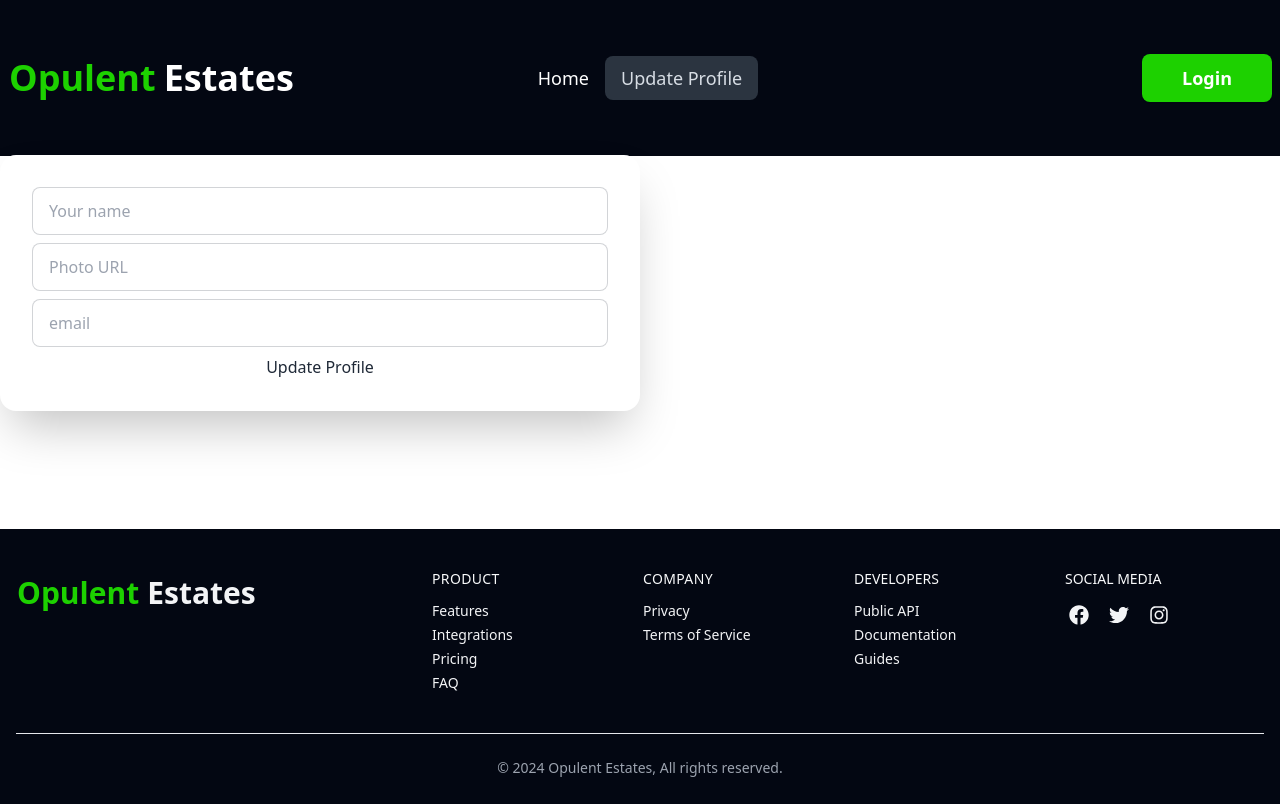
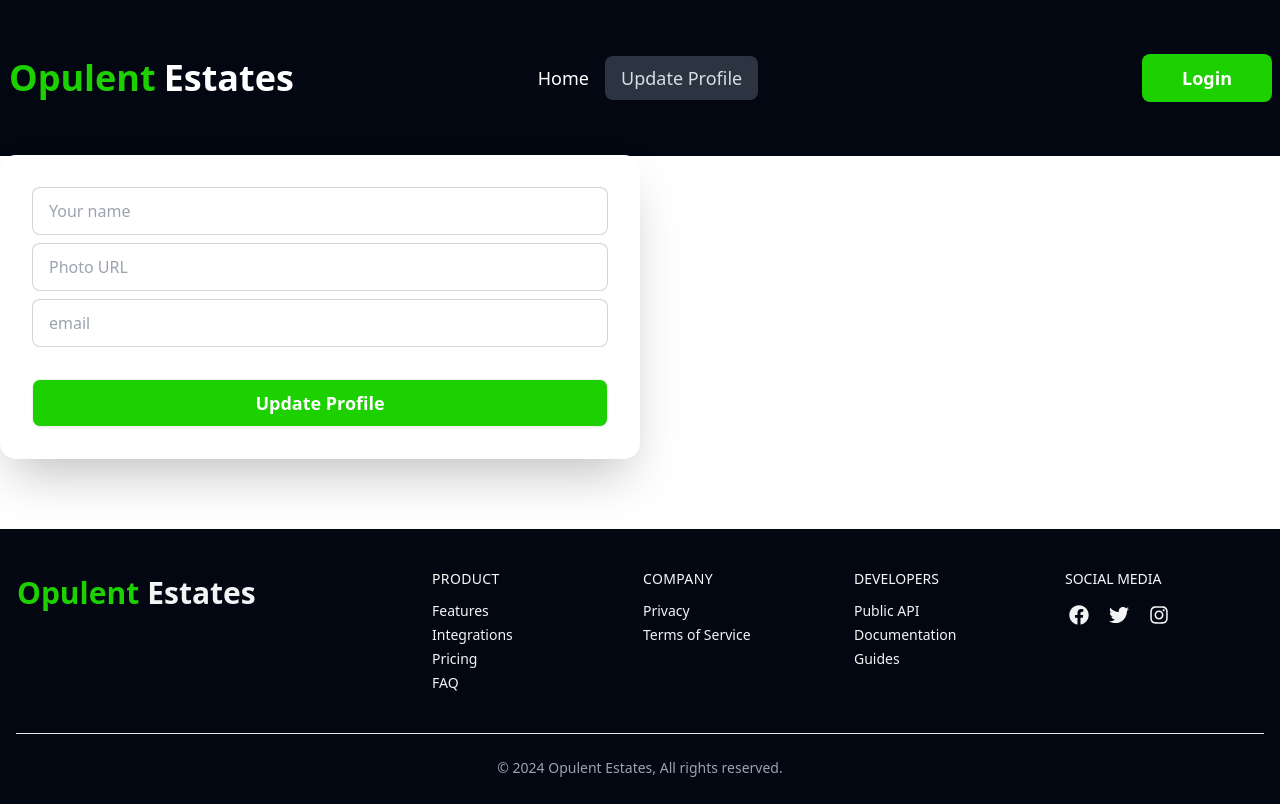
Before and after one commit to Antor4q/opulent-estates, a React (Vite) app: page /updateProfile in a window 1280 px wide. Built offline with nearby package versions, Linux system fonts and the light colour scheme; no server answers.

Commit message:
finished update profile funcionality

```diff
--- a/src/pages/Register/Register.jsx
+++ b/src/pages/Register/Register.jsx
@@ -6,7 +6,7 @@ import { Helmet } from "react-helmet-async";
 
 const Register = () => {
 
-    const {signUp,googleLogin,logOut,githubLogin} = useContext(AuthContext)
+    const {signUp,googleLogin,logOut,githubLogin, profileUpdate} = useContext(AuthContext)
 
     const {
         register,
@@ -17,6 +17,10 @@ const Register = () => {
       const onSubmit = (data) =>{
         signUp(data.email, data.password)
             .then(result => {
+                profileUpdate(data.name, data.photoURL)
+                .then(()=>{
+
+                })
                 logOut();
                 console.log(result.user)
             })
--- a/src/pages/UpdateProfile/UpdateProfile.jsx
+++ b/src/pages/UpdateProfile/UpdateProfile.jsx
@@ -1,44 +1,52 @@
-import { useContext, useState } from "react";
+import { useContext } from "react";
 import { Helmet } from "react-helmet-async";
-import { useForm } from "react-hook-form";
+
 import { AuthContext } from "../../routes/FirebaseContext";
 
 const UpdateProfile = () => {
 
-    const {user,setUser} = useContext(AuthContext)
-    const {name,setName} = useState("")
-    const {photoURL,setPhotoURL} = useState("")
+    const {user,profileUpdate } = useContext(AuthContext)
 
-    const {register,handleSubmit } = useForm()
 
-    const onSubmit = (data) => {
-           setName(data.name || "oops")
-           setPhotoURL(data.image || "oop")
-    }
-    console.log(name, photoURL)
+
+
+   const handleSubmit = (e) => {
+        e.preventDefault()
+        const form = new FormData(e.currentTarget)
+        const name = form.get("name")
+        const photo = form.get("photo")
+        profileUpdate(name, photo)
+        .then(()=>{})
+        .catch(error => {
+            console.log(error)
+        })
+        console.log(name, photo)
+   }
     return (
         <div className="lg:max-w-[1440px] mx-auto lg:h-[calc(100vh-426px)]">
             <Helmet>
                 <title>Opulent Estates | Update Profile</title>
             </Helmet>
           <div className="card shrink-0 w-full  lg:w-2/4 shadow-2xl bg-base-100">
-            <form onSubmit={handleSubmit(onSubmit)} className="card-body">
+            <form onSubmit={handleSubmit} className="card-body">
             <div className="form-control">
 
-                    <input {...register("name", { required: true })} type="text" placeholder="Your name" className="input input-bordered"  />
+                    <input type="text" placeholder="Your name" name="name" defaultValue={user?.displayName} className="input input-bordered"  />
 
                     </div>
                     <div className="form-control">
 
-                    <input {...register("image", { required: true })} type="text" placeholder="Photo URL" className="input input-bordered" />
+                    <input type="text" placeholder="Photo URL" name="photo" defaultValue={user?.photoURL} className="input input-bordered" />
 
                     </div>
                     <div className="form-control">
 
-                    <input {...register("email", { required: true })} type="email" placeholder="email" className="input input-bordered"  />
+                    <input  type="email" placeholder="email" defaultValue={user?.email} className="input input-bordered"  />
 
                     </div>
-                   <input type="submit" value="Update Profile" />
+                    <div className="form-control mt-6">
+                        <button className="btn bg-[#1DD100] lg:text-lg text-white">Update Profile</button>
+                    </div>
             </form>
           </div>
         </div>
--- a/src/routes/FirebaseContext.jsx
+++ b/src/routes/FirebaseContext.jsx
@@ -1,6 +1,6 @@
 import { createContext, useEffect, useState,  } from "react";
 import PropTypes from "prop-types"
-import {GithubAuthProvider, GoogleAuthProvider, createUserWithEmailAndPassword, onAuthStateChanged, signInWithEmailAndPassword, signInWithPopup, signOut } from "firebase/auth";
+import {GithubAuthProvider, GoogleAuthProvider, createUserWithEmailAndPassword, onAuthStateChanged, signInWithEmailAndPassword, signInWithPopup, signOut, updateProfile } from "firebase/auth";
 import auth from "../firebase/firebase.config";
 
 export const AuthContext = createContext(null);
@@ -33,6 +33,13 @@ const FirebaseContext = ({children}) => {
         return signInWithPopup(auth, githubProvider)
     }
 
+    const profileUpdate = (name,photo) => {
+       return  updateProfile(auth.currentUser, {
+            displayName: name,
+            photoURL: photo
+          })
+    }
+
     const logOut = () => {
         setLoading(true)
         setUser(null)
@@ -56,6 +63,7 @@ const FirebaseContext = ({children}) => {
         signIn,
         googleLogin,
         githubLogin,
+        profileUpdate ,
         logOut
     }
 
```
